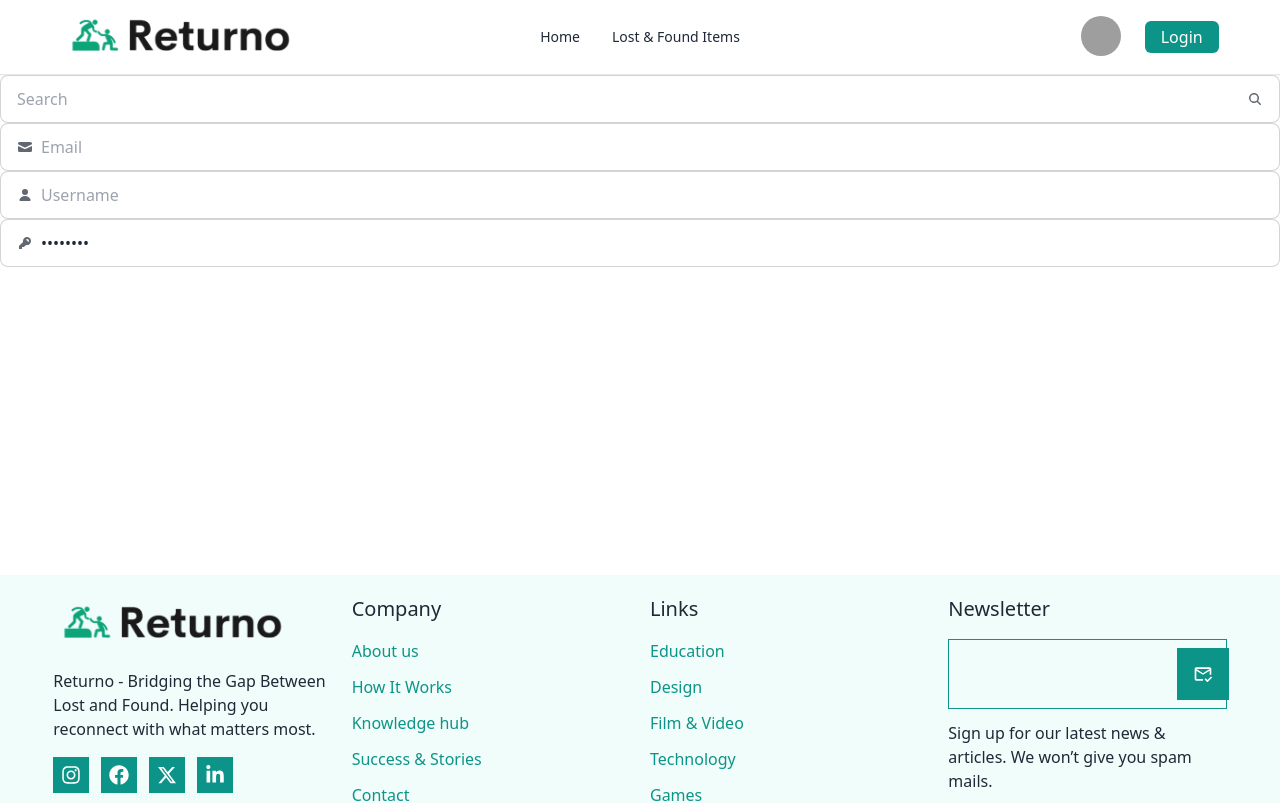
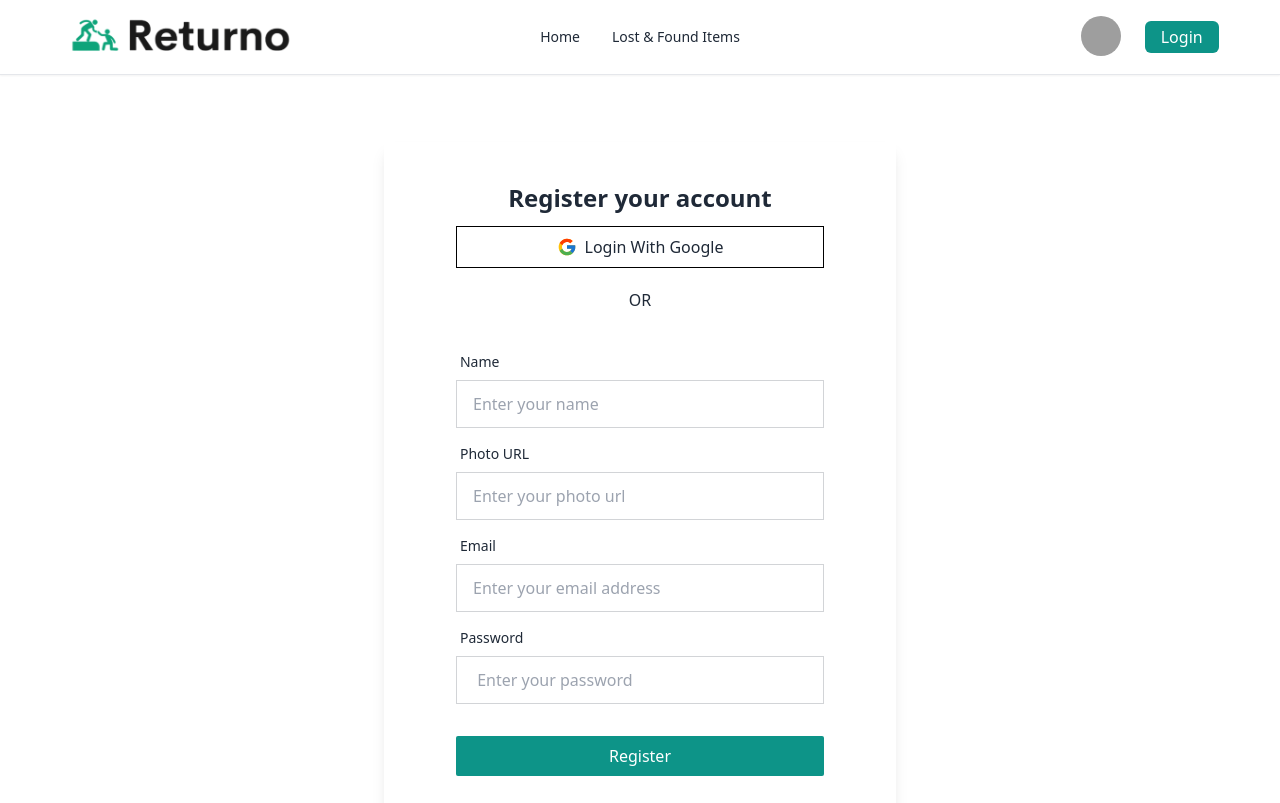
Before and after one commit to RakibHossen-Dev/Returno, a React (Vite) app: page /register in a window 1280 px wide. Shown: the top 803 px of the page. Built offline with nearby package versions, Linux system fonts and the light colour scheme; grey boxes are pictures that could not be loaded.

Commit message:
login and register form design finished

```diff
--- a/package.json
+++ b/package.json
@@ -14,6 +14,7 @@
     "match-sorter": "^8.0.0",
     "react": "^18.3.1",
     "react-dom": "^18.3.1",
+    "react-hot-toast": "^2.4.1",
     "react-icons": "^5.4.0",
     "react-router-dom": "^7.1.0",
     "sort-by": "^1.2.0"
--- a/src/components/Navber.jsx
+++ b/src/components/Navber.jsx
@@ -77,7 +77,7 @@ const Navber = () => {
                 <Link to="/allRecoveredItems">All Recovered Items</Link>
               </li>
               <li>
-                <a to="/addLostAndFoundItem">Add Lost & Found Item</a>
+                <Link to="/addLostAndFoundItem">Add Lost & Found Item</Link>
               </li>
             </ul>
           </div>
--- a/src/pages/Login.jsx
+++ b/src/pages/Login.jsx
@@ -1,5 +1,94 @@
+import { FcGoogle } from "react-icons/fc";
+import { Link } from "react-router-dom";
+
 const Login = () => {
-  return <div>This is Login page</div>;
+  const handlewithLogin = (e) => {
+    e.preventDefault();
+    const form = e.target;
+
+    const email = form.email.value;
+    const password = form.password.value;
+    console.log(email, password);
+  };
+  return (
+    <div className="my-10">
+      <div className="w-11/12 mx-auto">
+        <div className="min-h-screen flex justify-center items-center">
+          <div className="card shadow-lg dark:border dark:border-orange-500 w-full max-w-lg shrink-0 rounded-none py-4 px-2 md:p-10 ">
+            <h2 className="text-center dark:text-white mb-3 text-2xl font-semibold">
+              Login your account
+            </h2>
+            <button
+              // onClick={handleLoginWithGoogle}
+              className="border my-3 py-2 border-black dark:border-orange-500 mx-8  flex gap-2 items-center justify-center"
+            >
+              <FcGoogle className="text-xl " />
+              <p className="dark:text-white">Login With Google</p>
+            </button>
+            <p className="text-center dark:text-white mt-2">OR</p>
+
+            <form onSubmit={handlewithLogin} className="card-body">
+              <div className="form-control">
+                <label className="label">
+                  <span className="label-text dark:text-orange-500">Email</span>
+                </label>
+                <input
+                  type="email"
+                  name="email"
+                  // ref={emailRef}
+                  placeholder="Enter your email address"
+                  className="input input-bordered rounded-none"
+                  required
+                />
+              </div>
+              <div className="form-control relative">
+                <label className="label">
+                  <span className="label-text dark:text-orange-500">
+                    Password
+                  </span>
+                </label>
+                <input
+                  // type={showPassword ? "text" : "password"}
+                  name="password"
+                  placeholder=" Enter your password"
+                  className="input input-bordered rounded-none"
+                  required
+                />
+                <button
+                  // onClick={() => setShowPassword(!showPassword)}
+                  type="button"
+                  className="absolute right-3 bottom-12"
+                >
+                  {/* {showPassword ? <FaEyeSlash /> : <FaRegEye />} */}
+                </button>
+                <label className="label">
+                  <Link
+                    // onClick={hadleFogetPassword}
+                    className="label-text-alt link link-hover "
+                  >
+                    Forgot password?
+                  </Link>
+                </label>
+              </div>
+              <div className="form-control mt-6">
+                <button className="py-2 rounded-sm text-white bg-teal-600">
+                  Login
+                </button>
+              </div>
+            </form>
+
+            <p className="text-center dark:text-white">
+              Dont’t Have An Account ? {""}
+              <Link className="text-teal-600" to="/register">
+                Register
+              </Link>
+            </p>
+          </div>
+        </div>
+        {/* <ToastContainer /> */}
+      </div>
+    </div>
+  );
 };
 
 export default Login;
--- a/src/pages/Register.jsx
+++ b/src/pages/Register.jsx
@@ -1,59 +1,107 @@
+import { FcGoogle } from "react-icons/fc";
+import { Link } from "react-router-dom";
+
 const Register = () => {
+  const handleRegisterwithEmail = (e) => {
+    e.preventDefault();
+    const form = e.target;
+    const name = form.name.value;
+    const photo = form.photo.value;
+
+    const email = form.email.value;
+    const password = form.password.value;
+    console.log(name, photo, email, password);
+  };
   return (
-    <div>
-      <label className="input input-bordered flex items-center gap-2">
-        <input type="text" className="grow" placeholder="Search" />
-        <svg
-          xmlns="http://www.w3.org/2000/svg"
-          viewBox="0 0 16 16"
-          fill="currentColor"
-          className="h-4 w-4 opacity-70"
-        >
-          <path
-            fillRule="evenodd"
-            d="M9.965 11.026a5 5 0 1 1 1.06-1.06l2.755 2.754a.75.75 0 1 1-1.06 1.06l-2.755-2.754ZM10.5 7a3.5 3.5 0 1 1-7 0 3.5 3.5 0 0 1 7 0Z"
-            clipRule="evenodd"
-          />
-        </svg>
-      </label>
-      <label className="input input-bordered flex items-center gap-2">
-        <svg
-          xmlns="http://www.w3.org/2000/svg"
-          viewBox="0 0 16 16"
-          fill="currentColor"
-          className="h-4 w-4 opacity-70"
-        >
-          <path d="M2.5 3A1.5 1.5 0 0 0 1 4.5v.793c.026.009.051.02.076.032L7.674 8.51c.206.1.446.1.652 0l6.598-3.185A.755.755 0 0 1 15 5.293V4.5A1.5 1.5 0 0 0 13.5 3h-11Z" />
-          <path d="M15 6.954 8.978 9.86a2.25 2.25 0 0 1-1.956 0L1 6.954V11.5A1.5 1.5 0 0 0 2.5 13h11a1.5 1.5 0 0 0 1.5-1.5V6.954Z" />
-        </svg>
-        <input type="text" className="grow" placeholder="Email" />
-      </label>
-      <label className="input input-bordered flex items-center gap-2">
-        <svg
-          xmlns="http://www.w3.org/2000/svg"
-          viewBox="0 0 16 16"
-          fill="currentColor"
-          className="h-4 w-4 opacity-70"
-        >
-          <path d="M8 8a3 3 0 1 0 0-6 3 3 0 0 0 0 6ZM12.735 14c.618 0 1.093-.561.872-1.139a6.002 6.002 0 0 0-11.215 0c-.22.578.254 1.139.872 1.139h9.47Z" />
-        </svg>
-        <input type="text" className="grow" placeholder="Username" />
-      </label>
-      <label className="input input-bordered flex items-center gap-2">
-        <svg
-          xmlns="http://www.w3.org/2000/svg"
-          viewBox="0 0 16 16"
-          fill="currentColor"
-          className="h-4 w-4 opacity-70"
-        >
-          <path
-            fillRule="evenodd"
-            d="M14 6a4 4 0 0 1-4.899 3.899l-1.955 1.955a.5.5 0 0 1-.353.146H5v1.5a.5.5 0 0 1-.5.5h-2a.5.5 0 0 1-.5-.5v-2.293a.5.5 0 0 1 .146-.353l3.955-3.955A4 4 0 1 1 14 6Zm-4-2a.75.75 0 0 0 0 1.5.5.5 0 0 1 .5.5.75.75 0 0 0 1.5 0 2 2 0 0 0-2-2Z"
-            clipRule="evenodd"
-          />
-        </svg>
-        <input type="password" className="grow" value="password" />
-      </label>
+    <div className="my-8 w-11/12 mx-auto">
+      <div className="min-h-screen flex justify-center items-center">
+        <div className="card shadow-lg dark:border  w-full max-w-lg shrink-0 rounded-none py-4 px-2 md:p-10">
+          <h2 className="text-center text-2xl font-semibold ">
+            Register your account
+          </h2>
+          <button
+            // onClick={handleLoginWithGoogle}
+            className="border my-3 py-2 border-black mx-8   flex gap-2 items-center justify-center"
+          >
+            <FcGoogle className="text-xl" />
+            <p className="">Login With Google</p>
+          </button>
+          <p className="text-center mt-2 ">OR</p>
+          <form onSubmit={handleRegisterwithEmail} className="card-body">
+            <div className="form-control">
+              <label className="label">
+                <span className="label-text ">Name</span>
+              </label>
+              <input
+                type="text"
+                name="name"
+                placeholder="Enter your name"
+                className="input input-bordered rounded-none"
+                required
+              />
+            </div>
+
+            <div className="form-control">
+              <label className="label ">
+                <span className="label-text ">Photo URL</span>
+              </label>
+              <input
+                type="text"
+                name="photo"
+                placeholder="Enter your photo url"
+                className="input input-bordered rounded-none"
+                required
+              />
+            </div>
+
+            <div className="form-control">
+              <label className="label ">
+                <span className="label-text ">Email</span>
+              </label>
+              <input
+                type="email"
+                name="email"
+                placeholder="Enter your email address"
+                className="input input-bordered rounded-none"
+                required
+              />
+            </div>
+
+            <div className="form-control relative">
+              <label className="label">
+                <span className="label-text ">Password</span>
+              </label>
+              <input
+                // type={showPassword ? "text" : "password"}
+                name="password"
+                placeholder=" Enter your password"
+                className="input input-bordered rounded-none"
+                required
+              />
+              <button
+                // onClick={() => setShowPassword(!showPassword)}
+                type="button"
+                className="absolute right-3 bottom-4"
+              >
+                {/* {showPassword ? <FaEyeSlash /> : <FaRegEye />} */}
+              </button>
+            </div>
+            {/* {error && <p className="text-sm text-red-500">{error}</p>} */}
+            <div className="form-control mt-6">
+              <button className="py-2 rounded-sm text-white bg-teal-600">
+                Register
+              </button>
+            </div>
+          </form>
+          <p className="text-center ">
+            Already Have An Account ? {""}
+            <Link to="/login" className="text-teal-600">
+              Login
+            </Link>
+          </p>
+        </div>
+        {/* <ToastContainer /> */}
+      </div>
     </div>
   );
 };
```
Also changed, not shown: 1 other file (tests, documents, lock files or other folders).
